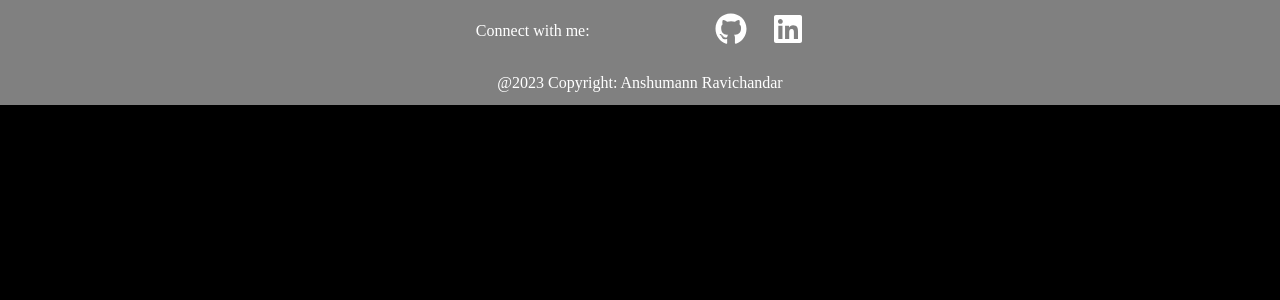
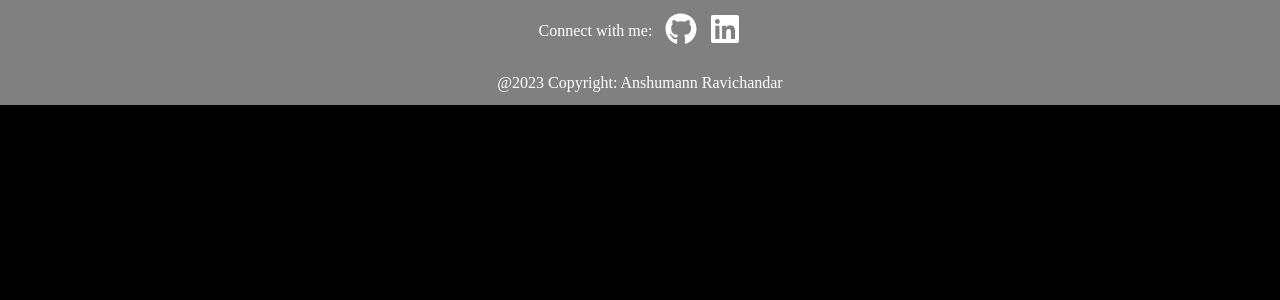
Before and after one commit to NamelessExplorer/Portfolio, a Next.js app: page /components/footer in a window 1280 px wide. Shown: the top 300 px of the page. Built offline with nearby package versions, Linux system fonts and the light colour scheme.

Commit message:
Adjusted the spacing in the projects section

```diff
--- a/pages/components/about.js
+++ b/pages/components/about.js
@@ -1,4 +1,4 @@
-"use client"
+
 import { useState, useEffect } from 'react'
 
 const skills = [
--- a/styles/About.css
+++ b/styles/About.css
@@ -9,6 +9,8 @@
 
 .about-col-1 {
     flex-basis: 35%;
+    display: flex;
+    justify-content: center;
     padding-left: 0%;
     padding: 5%;
     padding-top: 10%;
@@ -17,6 +19,7 @@
 
 .about-col-2 {
     flex-basis: 60%;
+    justify-content: center;
     padding-left: 5%;
     padding-top: 8%;
     padding-bottom: 20%;
--- a/styles/Footer.css
+++ b/styles/Footer.css
@@ -12,11 +12,11 @@
 }
 
 .social{
-    margin-right: 10%;
+    margin-right: 1%;
 }
 
 .ln{
-    padding-left: 2%;
+    padding-left: 1%;
 }
 
 .footer2{
--- a/styles/Projects.css
+++ b/styles/Projects.css
@@ -135,12 +135,18 @@ Media Queries Below
     .subtitle2{
         padding-left: 34%;
     }
+
 }
 
 
 @media screen and (max-width:500px) {
     .subtitle2 {
         padding-left: 25%;
+    }
+    .layer a{
+        margin-top: 10px;
+        width:50px;
+        height: 50px;
     }
 }
 
```
